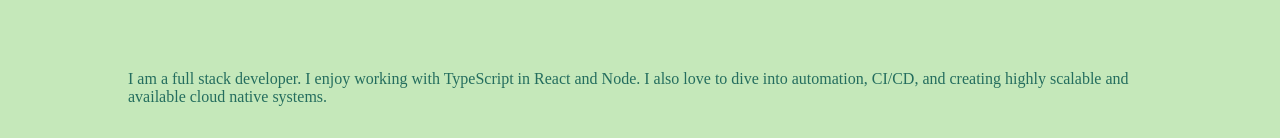
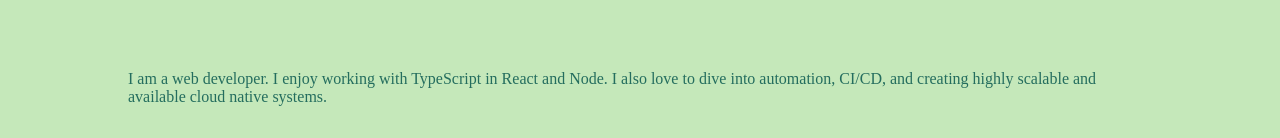
Before and after one commit to b-bricker/bbricker-portfolio, a React (Vite) app: page / in a window 1280 px wide. Shown: the part 354-492 px from the top of the page. Built offline with nearby package versions, Linux system fonts and the light colour scheme.

Commit message:
feat: spelling change

```diff
--- a/src/App.tsx
+++ b/src/App.tsx
@@ -32,9 +32,9 @@
     <Main>
       <Title>Hi, I&apos;m Ben!</Title>
       <Paragraph>
-        I am a full stack developer. I enjoy working with TypeScript in React
-        and Node. I also love to dive into automation, CI/CD, and creating
-        highly scalable and available cloud native systems.
+        I am a web developer. I enjoy working with TypeScript in React and Node.
+        I also love to dive into automation, CI/CD, and creating highly scalable
+        and available cloud native systems.
       </Paragraph>
       <Paragraph>
         I started my journey in development while deployed with the U.S. Army. I
```
